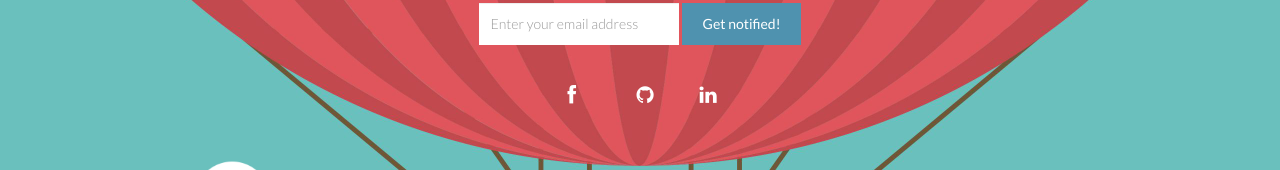
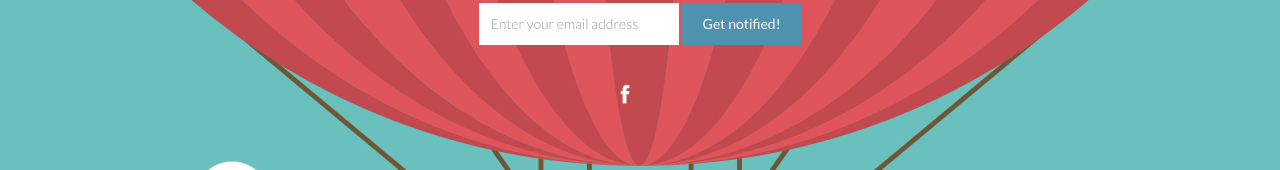
Before and after one commit to marialavithi/marialavithi.github.com, a plain HTML site: page index.html in a window 1280 px wide. Shown: the part 342-512 px from the top of the page. Drawn offline with nearby package versions, Linux system fonts and the light colour scheme; some packages are replaced by stand-ins of ours; a script that the page names is missing.

Commit message:
Update index.html

```diff
--- a/index.html
+++ b/index.html
@@ -82,9 +82,9 @@
                         </li>
                         <li>
                         </li>
-                        <li><a href="#" class="icoGit" title="Github"><i class="fa fa-github"></i></a>
+                        <li>
                         </li>
-                        <li><a href="#" class="icoLinkedin" title="Linkedin"><i class="fa fa-linkedin"></i></a>
+                        <li>
                         </li>
                     </ul>
                 </div>
```
